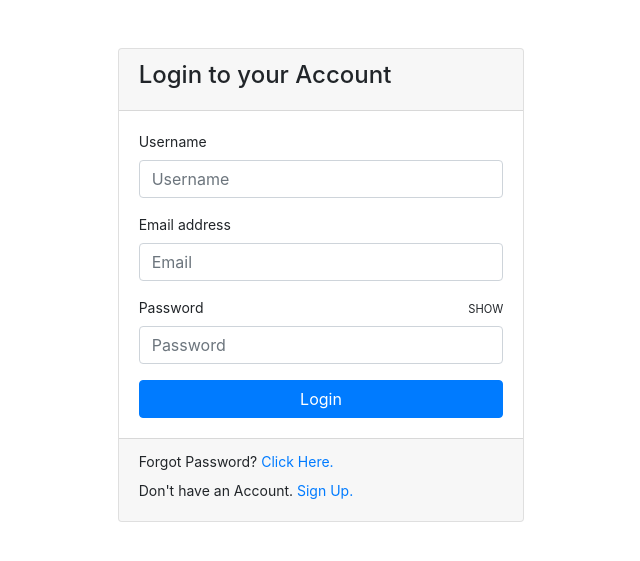
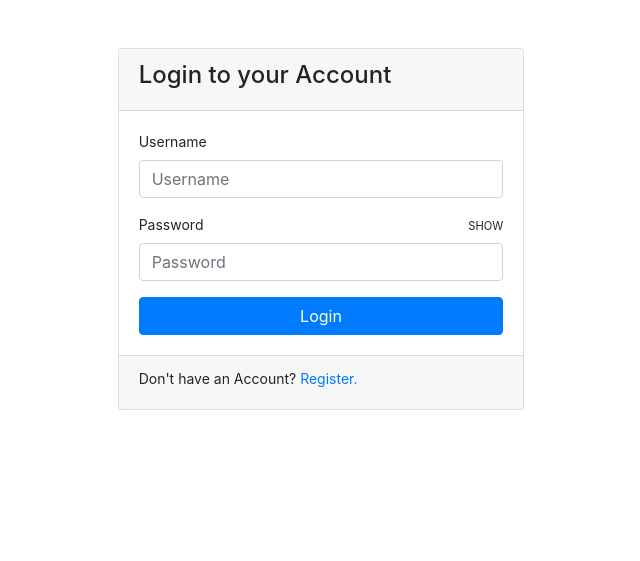
Before and after one commit to vijaythapa333/django-finance, a Django app: page /authentication/login/ in a window 1280 px wide. Shown: the top 561 px of the page, without its empty margins (319-959 px from the left). Run offline with Django 3.2, Linux system fonts and the light colour scheme; some libraries are stand-ins or nearby versions.

Commit message:
Login, Logout and Access Contorl to Pages completed

```diff
--- a/authentication/urls.py
+++ b/authentication/urls.py
@@ -1,4 +1,4 @@
-from .views import RegistrationView, UsernameValidationView, EmailValidationView, VerificationView, LoginView, ResetPasswordView, SetPasswordView
+from .views import RegistrationView, UsernameValidationView, EmailValidationView, VerificationView, LoginView, ResetPasswordView, SetPasswordView, LogoutView
 from django.urls import path
 from django.views.decorators.csrf import csrf_exempt
 
@@ -11,4 +11,5 @@ urlpatterns = [
     path('login/', LoginView.as_view(), name="login"),
     path('set-password/', SetPasswordView.as_view(), name="set-password"),
     path('reset-password/', ResetPasswordView.as_view(), name="reset-password"),
+    path('logout/', LogoutView.as_view(), name="logout"),
 ]
--- a/authentication/views.py
+++ b/authentication/views.py
@@ -13,6 +13,8 @@ from django.utils.encoding import force_bytes, force_text, DjangoUnicodeDecodeEr
 from django.utils.http import urlsafe_base64_encode, urlsafe_base64_decode
 from django.contrib.sites.shortcuts import get_current_site
 from .utils import token_generator
+
+from django.contrib import auth # To work on login processes
 
 # Create your views here.
 
@@ -148,12 +150,35 @@ class VerificationView(View):
             return redirect('register')
 
 
-
-
-
 class LoginView(View):
     def get(self, request):
         return render(request, 'authentication/login.html')
+
+    def post(self, request):
+        # Get Data from Login form
+        username = request.POST['username']
+        password = request.POST['password']
+
+        if username and password:
+            # Check Login Credentials
+            user = auth.authenticate(username=username, password=password)
+
+            if user:
+                # Check whether the user is active or not
+                if user.is_active:
+                    auth.login(request, user)
+                    messages.success(request, "Welcome " +user.username+ " You're now logged in.")
+                    return redirect('expenses')
+
+                messages.error(request, 'Account is not active.')
+                return redirect('login')
+
+            messages.error(request, "Username or Password did not match.")
+            return redirect('login')
+
+        messages.error(request, "Please fill all fields.")
+        return redirect('login')
+
 
 
 class SetPasswordView(View):
@@ -164,3 +189,10 @@ class SetPasswordView(View):
 class ResetPasswordView(View):
     def get(self, request):
         return render(request, 'authentication/reset-password.html')
+
+
+class LogoutView(View):
+    def post(self, request):
+        auth.logout(request)
+        messages.success(request, "You have been logged out.")
+        return redirect('login')
--- a/expenses/views.py
+++ b/expenses/views.py
@@ -1,7 +1,8 @@
 from django.shortcuts import render
+from django.contrib.auth.decorators import login_required # for Access Control
 
 # Create your views here.
-
+@login_required(login_url='login')
 def index(request):
     context = {
 
@@ -9,6 +10,7 @@ def index(request):
     return render(request, 'expenses/index.html', context)
 
 
+@login_required(login_url='login')
 def add_expense(request):
     context = {
 
--- a/templates/authentication/login.html
+++ b/templates/authentication/login.html
@@ -1,4 +1,5 @@
 {% extends 'base_auth.html' %}
+{% load static %}
 
 
 {% block title %}
@@ -18,39 +19,37 @@ Login
                 </div>
 
                 <div class="card-body">
-                    <form method="post" action="">
+                    <form method="post" action="{% url 'login' %}">
 
                         {% include 'partials/_messages.html' %}
 
-                        <div class="form-group">
-                            <label for="emailField">Username</label>
-                            <input type="text" name="username" class="form-control" id="usernameField" placeholder="Username">
-                        </div>
+                        {% csrf_token %}
 
                         <div class="form-group">
-                            <label for="emailField">Email address</label>
-                            <input type="email" name="email" class="form-control" id="emailField" placeholder="Email">
+                            <label for="usernameField">Username</label>
+                            <input type="text" name="username" class="form-control" id="usernameField" placeholder="Username" value="{{ fieldValues.username }}">
                         </div>
 
                         <div class="form-group">
                             <label for="passwordField">Password</label>
-                            <small class="float-right py-1">SHOW</small>
+                            <small class="showPasswordToggle float-right py-1">SHOW</small>
                             <input type="password" name="password" class="form-control" id="passwordField" placeholder="Password">
 
                         </div>
 
-                        <button type="submit" class="btn btn-primary btn-block">Login</button>
+                        <button type="submit" class="btn btn-primary btn-block submit-btn">Login</button>
 
                     </form>
                 </div>
 
                 <div class="card-footer">
-                    <label>Forgot Password? <a href="#">Click Here.</a></label>
-                    <label>Don't have an Account. <a href="#">Sign Up.</a></label>
+                    <label>Don't have an Account? <a href="{% url 'register' %}">Register.</a></label>
                 </div>
             </div>
         </div>
 
         <div class="col-md-4"></div>
     </div>
+
+    <script src="{% static 'js/register.js' %}"></script>
 {% endblock content %}
--- a/templates/authentication/register.html
+++ b/templates/authentication/register.html
@@ -13,7 +13,7 @@ Register
         <div class="col-md-4">
             <div class="card mt-5">
                 <div class="card-header">
-                    <h4>Register for a Free Account</h4>
+                    <h4>Register a Free Account</h4>
 
 
                 </div>
--- a/templates/expenses/index.html
+++ b/templates/expenses/index.html
@@ -9,4 +9,6 @@
 
 <h1>Expenses</h1>
 
+{% include 'partials/_messages.html' %}
+
 {% endblock content %}
```
Also changed, not shown: templates/base.html (+6 -1 lines), db.sqlite3.
